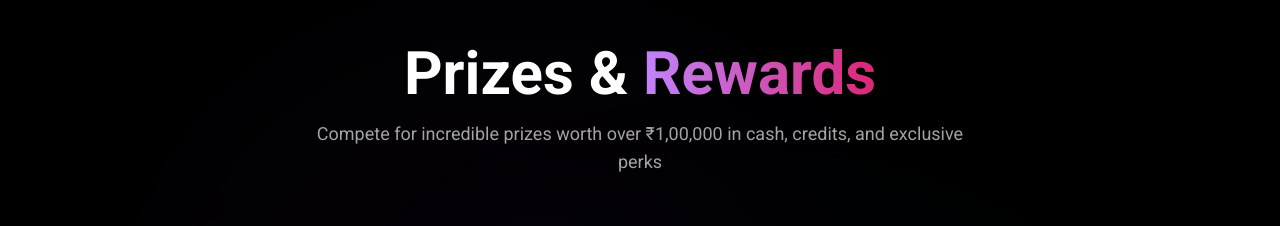
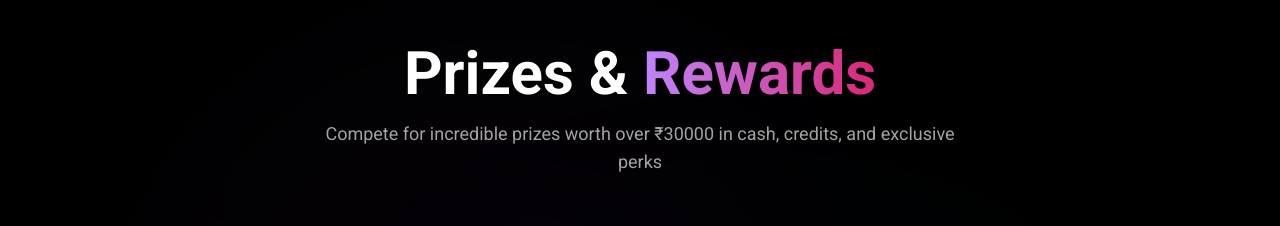
Before and after one commit to Manas-thakur/gdg-hack, a Next.js app: page / in a window 1280 px wide. Shown: the part 6660-6886 px from the top of the page. Built offline with nearby package versions, Linux system fonts and the light colour scheme.

Commit message:
Update PrizesSection.tsx

```diff
--- a/src/sections/PrizesSection.tsx
+++ b/src/sections/PrizesSection.tsx
@@ -73,7 +73,7 @@ export default function PrizesSection() {
             Prizes & <span className="text-transparent bg-clip-text bg-gradient-to-r from-purple-400 to-pink-600">Rewards</span>
           </h2>
           <p className="text-neutral-400 text-lg max-w-2xl mx-auto">
-            Compete for incredible prizes worth over ₹1,00,000 in cash, credits, and exclusive perks
+            Compete for incredible prizes worth over ₹30000 in cash, credits, and exclusive perks
           </p>
         </motion.div>
 
```
